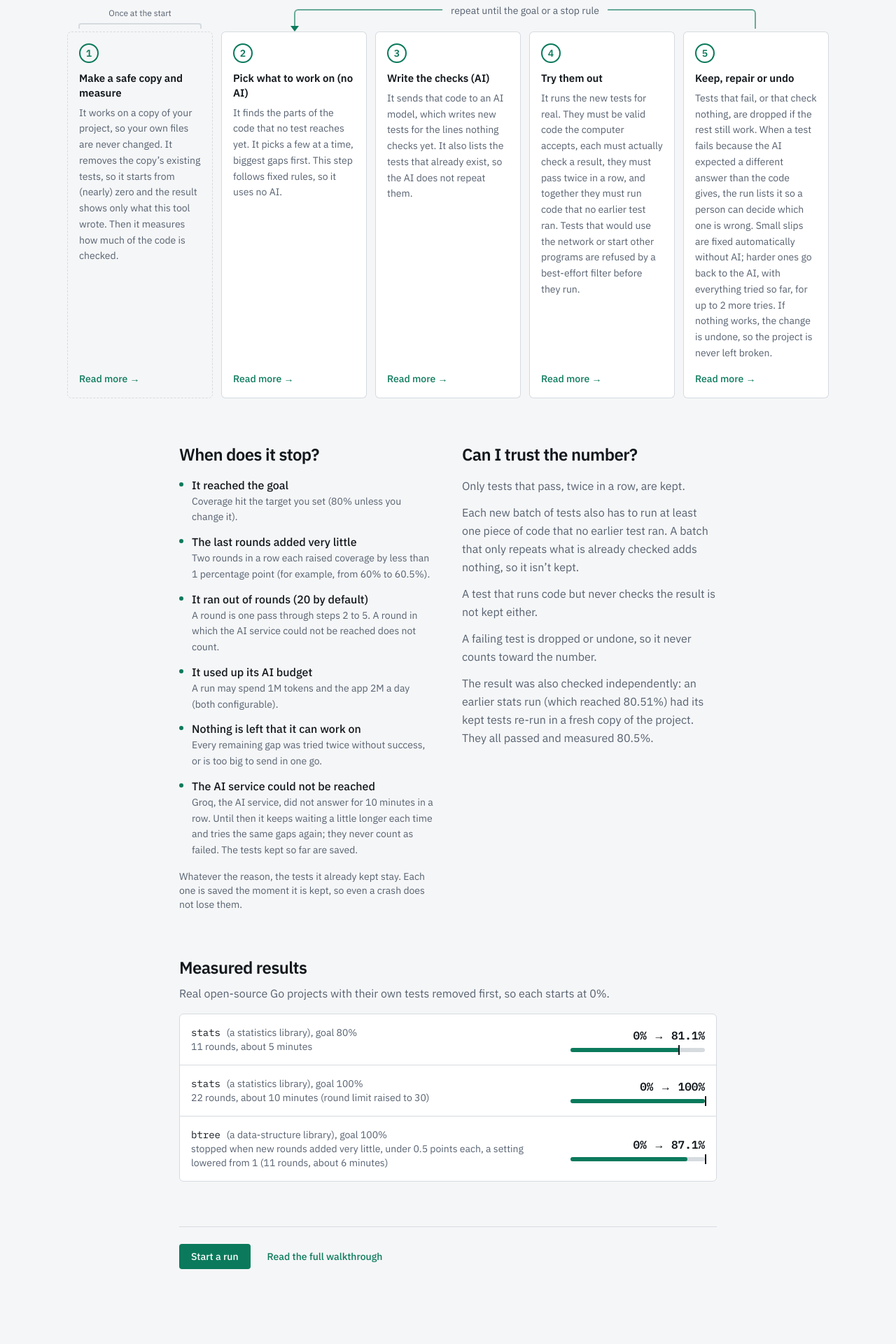
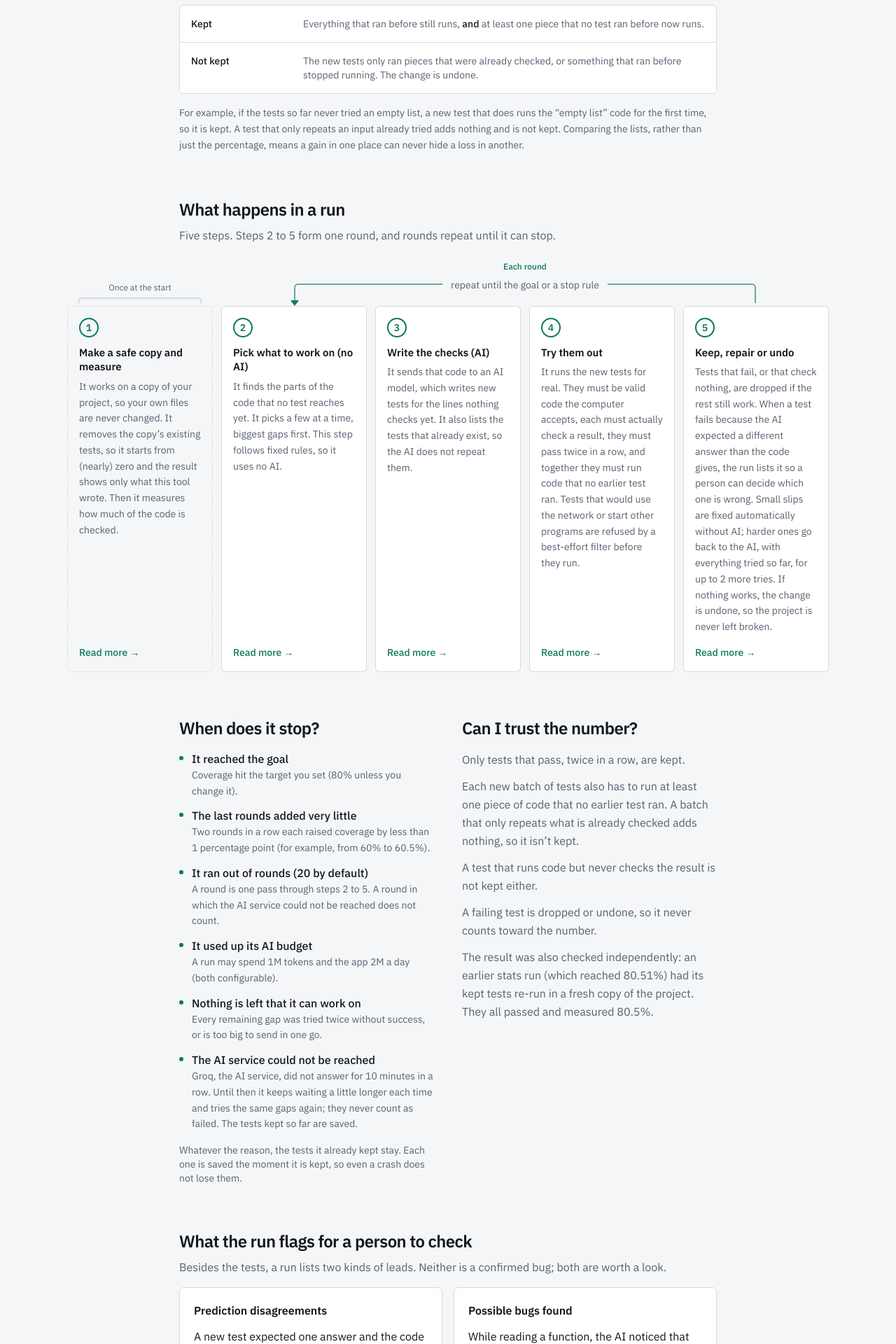
Before and after one commit to LionelRoxas/go-coverage-agent, a Next.js app in the folder frontend/: page /how-it-works in a window 1280 px wide. Shown: the part 880-2800 px from the top of the page at 70% size. Before the commit the page ends 2741 px from the top, so only its background shows below. Built offline with nearby package versions, Linux system fonts and the light colour scheme; no server answers.

Commit message:
How it works: explain how a new test is judged to add coverage, and what prediction disagreements and possible bugs are
Co-Authored-By: Claude Opus 5.5 <noreply@anthropic.com>

```diff
--- a/frontend/src/app/how-it-works/page.tsx
+++ b/frontend/src/app/how-it-works/page.tsx
@@ -53,6 +53,26 @@ const RESULTS = [
   { id: "stats", name: "stats", what: "a statistics library", goal: 80, from: 0, to: 81.07, label: "0% → 81.1%", detail: "11 rounds, about 5 minutes" },
   { id: "stats-100", name: "stats", what: "a statistics library", goal: 100, from: 0, to: 100, label: "0% → 100%", detail: "22 rounds, about 10 minutes (round limit raised to 30)" },
   { id: "btree", name: "btree", what: "a data-structure library", goal: 100, from: 0, to: 87.09, label: "0% → 87.1%", detail: "stopped when new rounds added very little, under 0.5 points each, a setting lowered from 1 (11 rounds, about 6 minutes)" },
+];
+
+// The two things a run flags for a person: one points at the generated tests' results, the other at the project's code.
+const FLAGS = [
+  {
+    id: "disagreements",
+    title: "Prediction disagreements",
+    what: "A new test expected one answer and the code gave another, so either the AI’s prediction or the code is wrong.",
+    about: "The tests it wrote",
+    example: "The AI expected the average of 1, 2 and 6 to be 2; the code returned 3. Here the AI was wrong.",
+    next: "The run says what happened to each one: the test was dropped, or it was fixed (possibly to expect the code’s answer), or the change was undone. Look at the ones marked as kept after a fix: those tests now expect whatever the code does today.",
+  },
+  {
+    id: "bugs",
+    title: "Possible bugs found",
+    what: "While reading a function, the AI noticed that the code seems to contradict its own description, and reported it instead of writing a test that expects it.",
+    about: "Your project’s code",
+    example: "A function’s description says it returns values between -1 and 1, but the code returns values between 0 and 1.",
+    next: "Treat it as a lead, not a verdict: check the code or its description. A claim that a later test run proves wrong is removed automatically.",
+  },
 ];
 
 // Ten "lines of code", eight of them run by a test. Widths vary so it reads as code, not a progress bar.
@@ -116,6 +136,28 @@ export default function HowItWorksPage() {
           </p>
         </div>
         <CoverageLines />
+      </section>
+
+      <section aria-labelledby="new-coverage-heading" className="space-y-4">
+        <h2 id="new-coverage-heading" className={h2}>How it knows a new test adds coverage</h2>
+        <p className="leading-relaxed text-muted">
+          The AI never decides this. When the new tests run, Go (the language’s own tools) records exactly which pieces of the code ran.
+          The tool keeps the list from before and compares it with the list from after:
+        </p>
+        <ul data-testid="coverage-compare" className={`divide-y divide-border text-sm ${cardClass({ padded: false })}`}>
+          <li className="grid gap-1 p-4 sm:grid-cols-[9rem_minmax(0,1fr)] sm:gap-4">
+            <span className="font-medium">Kept</span>
+            <span className="text-muted">Everything that ran before still runs, <strong className="font-medium text-text">and</strong> at least one piece that no test ran before now runs.</span>
+          </li>
+          <li className="grid gap-1 p-4 sm:grid-cols-[9rem_minmax(0,1fr)] sm:gap-4">
+            <span className="font-medium">Not kept</span>
+            <span className="text-muted">The new tests only ran pieces that were already checked, or something that ran before stopped running. The change is undone.</span>
+          </li>
+        </ul>
+        <p className="text-sm leading-relaxed text-muted">
+          For example, if the tests so far never tried an empty list, a new test that does runs the “empty list” code for the first time, so it is kept.
+          A test that only repeats an input already tried adds nothing and is not kept. Comparing the lists, rather than just the percentage, means a gain in one place can never hide a loss in another.
+        </p>
       </section>
 
       <section id="loop" aria-labelledby="loop-heading" className="space-y-6">
@@ -205,6 +247,35 @@ export default function HowItWorksPage() {
         </section>
       </div>
 
+      <section aria-labelledby="flags-heading" className="space-y-4">
+        <div className="space-y-2">
+          <h2 id="flags-heading" className={h2}>What the run flags for a person to check</h2>
+          <p className="leading-relaxed text-muted">Besides the tests, a run lists two kinds of leads. Neither is a confirmed bug; both are worth a look.</p>
+        </div>
+        <div className="grid gap-4 md:grid-cols-2">
+          {FLAGS.map((f) => (
+            <article key={f.id} data-testid={`flag-${f.id}`} aria-labelledby={`flag-${f.id}-heading`} className={`space-y-3 ${cardClass()}`}>
+              <h3 id={`flag-${f.id}-heading`} className="font-semibold">{f.title}</h3>
+              <p className="leading-relaxed">{f.what}</p>
+              <dl className="space-y-2 text-sm">
+                <div>
+                  <dt className="font-medium">Points at</dt>
+                  <dd className="text-muted">{f.about}</dd>
+                </div>
+                <div>
+                  <dt className="font-medium">Example</dt>
+                  <dd className="text-muted">{f.example}</dd>
+                </div>
+                <div>
+                  <dt className="font-medium">What to do</dt>
+                  <dd className="text-muted">{f.next}</dd>
+                </div>
+              </dl>
+            </article>
+          ))}
+        </div>
+      </section>
+
       <section aria-labelledby="result-heading" className="space-y-4">
         <div className="space-y-2">
           <h2 id="result-heading" className={h2}>Measured results</h2>
```
Also changed, not shown: 1 other file (tests, documents, lock files or other folders).
